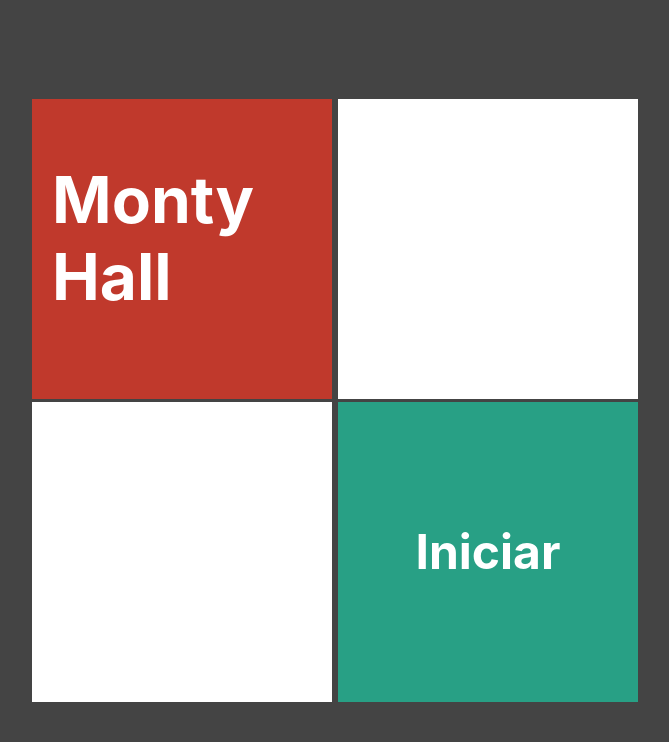
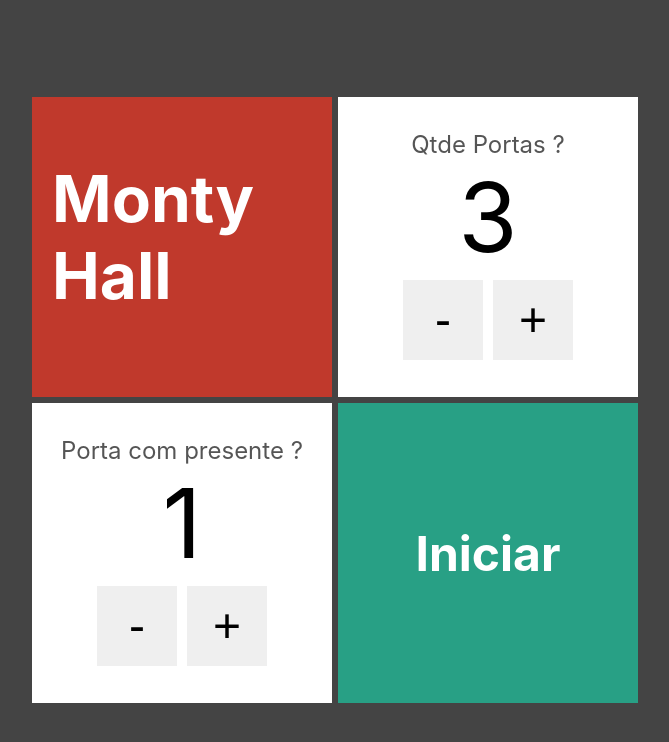
Before and after one commit to David-Pires/nextjs-doors, a Next.js app: page / in a window 1280 px wide. Shown: the top 742 px of the page, without its empty margins (305-974 px from the left). Built offline with nearby package versions, Linux system fonts and the light colour scheme.

Commit message:
buttons to increment and decrement added

```diff
--- /dev/null
+++ b/components/EntradaNumerica.tsx
@@ -0,0 +1,22 @@
+import styles from "../styles/EntradaNumerica.module.css"
+interface EntradaNumericaProps {
+  text: string
+  value: number
+  onChange: (nexValue: number) => void
+}
+export default function EntradaNumerica(props: EntradaNumericaProps) {
+  const dec = () => props.onChange(props.value - 1)
+  const inc = () => props.onChange(props.value + 1)
+
+  return (
+    <div className={styles.entradaNumerica}>
+      <span className={styles.text}>{props.text}</span>
+      <span className={styles.value}>{props.value}</span>
+      <div className={styles.botoes}>
+        <button className={styles.btn} onClick={dec}>-</button>
+        <button className={styles.btn} onClick={inc}>+</button>
+
+      </div>
+    </div>
+  )
+}
--- a/pages/index.jsx
+++ b/pages/index.jsx
@@ -1,20 +1,33 @@
 import Cartao from '../components/Cartao'
 import styles from'../styles/Formulario.module.css'
 import Link from "next/link"
+import EntradaNumerica from "../components/EntradaNumerica"
+import { useState } from 'react'
 
 export default function Formulario() {
+  const [qtdePortas, setQtdePortas] = useState(3)
+  const [comPresente, setComPresente] = useState(1)
+
   return (
   <div className={styles.formulario}>
       <div>
         <Cartao bgcolor="#c0392c">
             <h1>Monty Hall</h1>
         </Cartao>
-        <Cartao ></Cartao>
+        <Cartao >
+          <EntradaNumerica text="Qtde Portas ?"
+          value={qtdePortas}
+          onChange={novaQtde => setQtdePortas(novaQtde)} />
+        </Cartao>
       </div>
       <div>
-        <Cartao></Cartao>
+        <Cartao>
+          <EntradaNumerica text="Porta com presente ?"
+            value={comPresente}
+            onChange={novaPortaComPresente => setComPresente(novaPortaComPresente)} />
+        </Cartao>
         <Cartao bgcolor="#28a085">
-          <Link href={`/jogo/4/2`}  >
+          <Link href={`/jogo/${qtdePortas}/${comPresente}`}  >
             <h2 className={styles.link}>Iniciar</h2>
            </Link>
         </Cartao>
--- /dev/null
+++ b/styles/EntradaNumerica.module.css
@@ -0,0 +1,33 @@
+.entradaNumerica {
+  display: flex;
+  flex: 1;
+  flex-direction: column;
+  align-items: center;
+  justify-content: center;
+  color: #000;
+}
+
+.text {
+  color: #555;
+  font-size: 1.5rem;
+}
+.value {
+
+  font-size: 6rem;
+}
+
+.botoes {
+  display: flex;
+}
+
+.btn {
+  display: flex;
+  justify-content: center;
+  align-items: center;
+  font-size: 3rem;
+  height: 80px;
+  width: 80px;
+  margin: 5px;
+  border: none;
+
+}
--- a/styles/Formulario.module.css
+++ b/styles/Formulario.module.css
@@ -1,9 +1,13 @@
 .formulario {
   display: flex;
+  flex-direction: column;
   justify-content: center;
   align-items: center;
   align-items: center;
   height: 100vh;
+}
+.formulario > div {
+  display: flex;
 }
 .link {
   display: flex;
@@ -11,5 +15,6 @@
   align-items: center;
   flex: 1;
   margin: 0;
+  cursor: pointer;
 
 }
```
